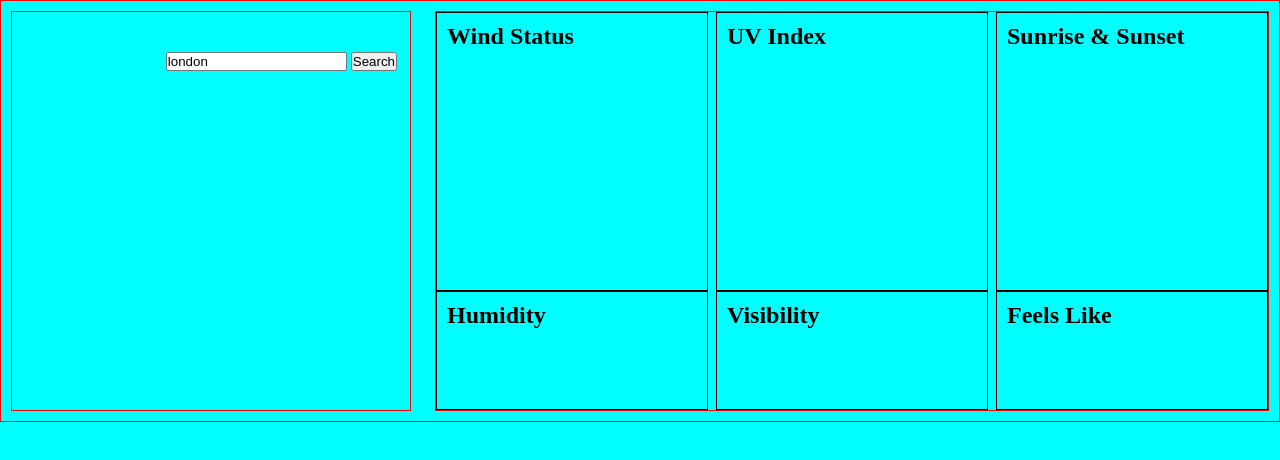
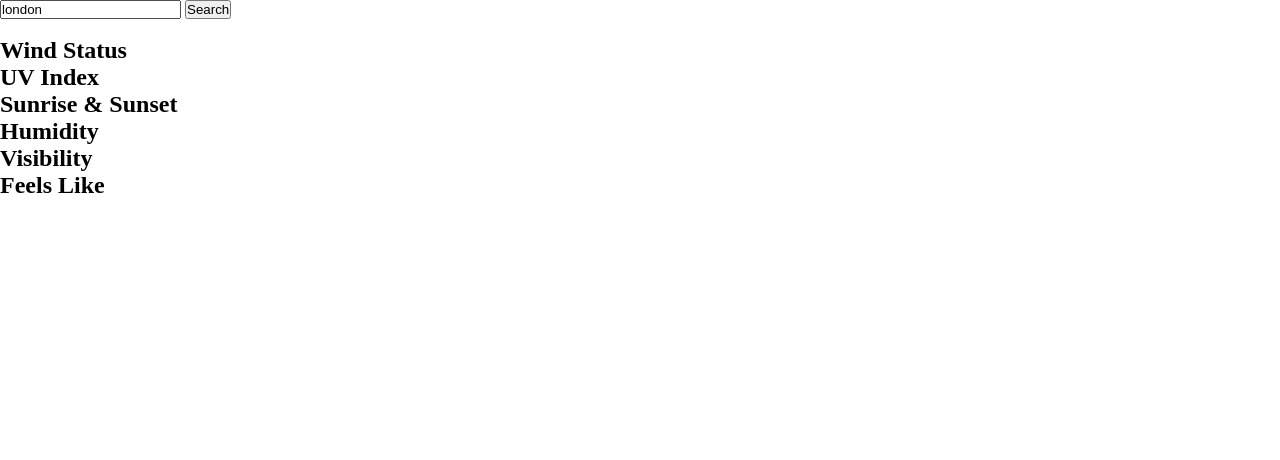
Before and after one commit to Md-Mosabbir/Weather-App, a website built with webpack: page dist/index.html in a window 1280 px wide. Built offline with nearby package versions, Linux system fonts and the light colour scheme.

Commit message:
Restyle everything

```diff
--- a/src/style.css
+++ b/src/style.css
@@ -1,86 +1,11 @@
+:root {
+  --primary-color: #191b1f;
+  --secondary-color: #0f1115;
+  --accent-color: #ffff00;
+}
+
 * {
   margin: 0;
   padding: 0;
   box-sizing: border-box;
 }
-
-main {
-  background-color: aqua;
-  height: 100svh;
-}
-
-.weather-info,
-.weather-info > div {
-  border: 1px solid red;
-}
-.weather-info {
-  display: flex;
-  gap: 1.5rem;
-  padding: 10px;
-}
-
-.weather-card {
-  min-height: 400px;
-  justify-content: space-around;
-  padding: 13px;
-  min-width: 400px;
-  display: flex;
-  flex-direction: column;
-  gap: 0.2rem;
-}
-.search {
-  margin-left: auto;
-}
-#temperature {
-  font-size: 3rem;
-}
-
-.condition {
-  padding-bottom: 20px;
-  margin-bottom: 12px;
-  border-bottom: 1px solid black;
-}
-
-.extra-info-card {
-  width: 100%;
-}
-.info {
-  border: 1px solid burlywood;
-  padding: 10px;
-}
-.info-1 {
-  display: flex;
-  height: 70%;
-  justify-content: space-around;
-
-  gap: 0.5rem;
-}
-.info-1 > div {
-  border: 1px solid black;
-  flex: 33%;
-  display: flex;
-  flex-direction: column;
-  justify-content: space-between;
-  padding: 10px;
-}
-
-.info-1 > div > p,
-.info-2 > div > p {
-  font-size: 2.5rem;
-}
-
-.info-2 {
-  display: flex;
-  height: 30%;
-  justify-content: space-around;
-  gap: 0.5rem;
-}
-
-.info-2 > div {
-  border: 1px solid black;
-  flex: 33%;
-  display: flex;
-  flex-direction: column;
-  justify-content: space-between;
-  padding: 10px;
-}
```
